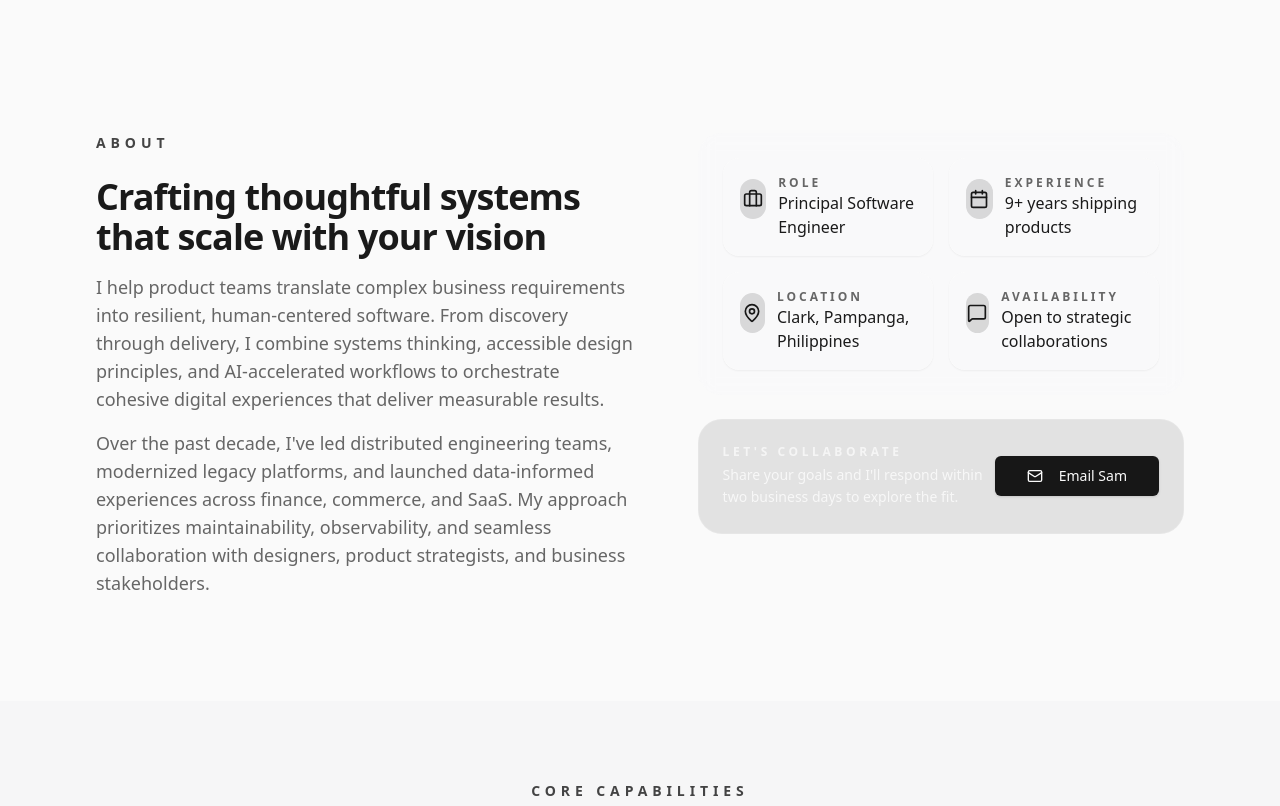
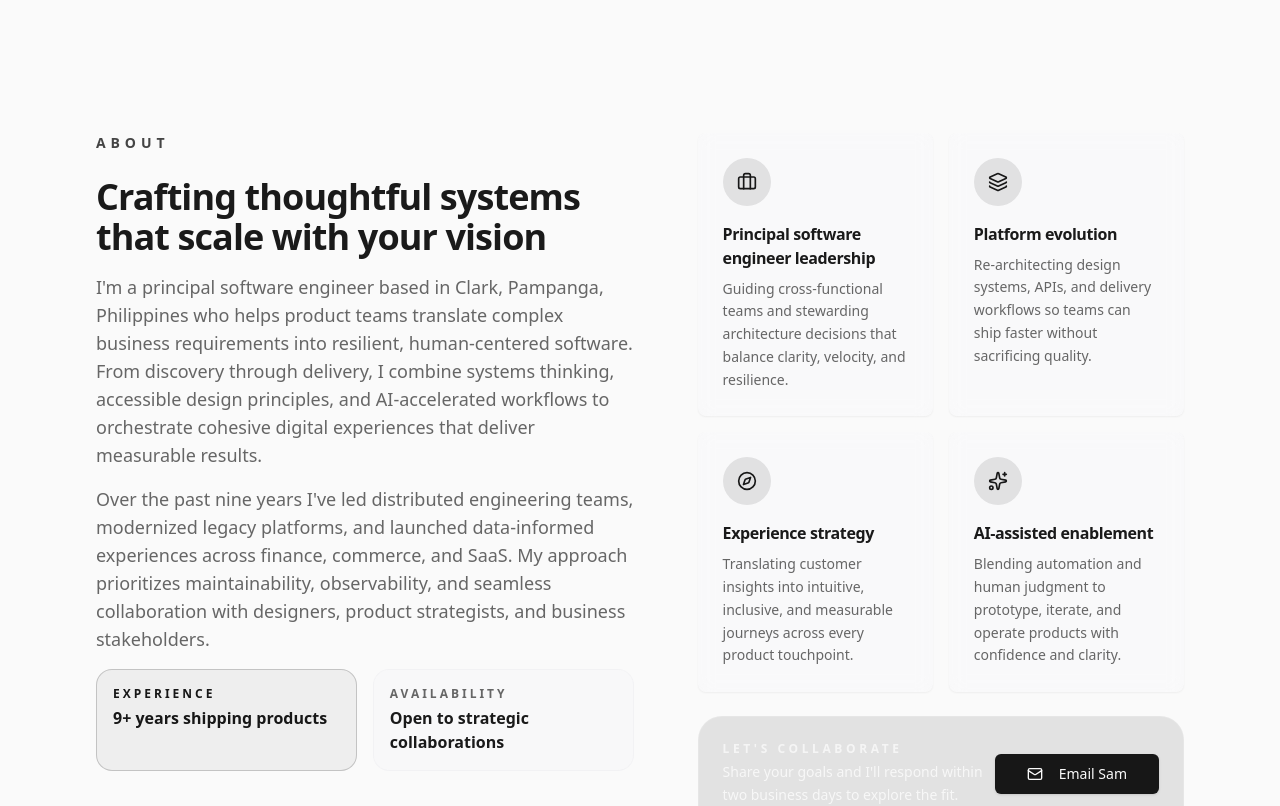
Before and after one commit to Antholem/web-portfolio, a Next.js app: page / in a window 1280 px wide. Shown: the part 700-1506 px from the top of the page. Built offline with nearby package versions, Linux system fonts and the light colour scheme; no server answers.

Commit message:
Refine about highlight cards

```diff
--- a/src/components/about-section.tsx
+++ b/src/components/about-section.tsx
@@ -1,29 +1,34 @@
 import Link from "next/link";
 
-import { Briefcase, Calendar, Mail, MapPin, MessageSquare } from "lucide-react";
+import { Briefcase, Compass, Layers, Mail, Sparkles } from "lucide-react";
 
 import { Button } from "@/components/ui/button";
+import { Card, CardDescription, CardHeader, CardTitle } from "@/components/ui/card";
 
 const highlights = [
   {
-    label: "Role",
-    value: "Principal Software Engineer",
+    title: "Principal software engineer leadership",
+    description:
+      "Guiding cross-functional teams and stewarding architecture decisions that balance clarity, velocity, and resilience.",
     icon: Briefcase,
   },
   {
-    label: "Experience",
-    value: "9+ years shipping products",
-    icon: Calendar,
+    title: "Platform evolution",
+    description:
+      "Re-architecting design systems, APIs, and delivery workflows so teams can ship faster without sacrificing quality.",
+    icon: Layers,
   },
   {
-    label: "Location",
-    value: "Clark, Pampanga, Philippines",
-    icon: MapPin,
+    title: "Experience strategy",
+    description:
+      "Translating customer insights into intuitive, inclusive, and measurable journeys across every product touchpoint.",
+    icon: Compass,
   },
   {
-    label: "Availability",
-    value: "Open to strategic collaborations",
-    icon: MessageSquare,
+    title: "AI-assisted enablement",
+    description:
+      "Blending automation and human judgment to prototype, iterate, and operate products with confidence and clarity.",
+    icon: Sparkles,
   },
 ] as const;
 
@@ -48,44 +53,59 @@ export default function AboutSection() {
                 Crafting thoughtful systems that scale with your vision
               </h2>
               <p className="text-base leading-relaxed text-muted-foreground sm:text-lg">
-                I help product teams translate complex business requirements into
-                resilient, human-centered software. From discovery through
-                delivery, I combine systems thinking, accessible design
-                principles, and AI-accelerated workflows to orchestrate cohesive
-                digital experiences that deliver measurable results.
+                I&apos;m a principal software engineer based in Clark, Pampanga,
+                Philippines who helps product teams translate complex business
+                requirements into resilient, human-centered software. From
+                discovery through delivery, I combine systems thinking,
+                accessible design principles, and AI-accelerated workflows to
+                orchestrate cohesive digital experiences that deliver measurable
+                results.
               </p>
               <p className="text-base leading-relaxed text-muted-foreground sm:text-lg">
-                Over the past decade, I&apos;ve led distributed engineering teams,
-                modernized legacy platforms, and launched data-informed
+                Over the past nine years I&apos;ve led distributed engineering
+                teams, modernized legacy platforms, and launched data-informed
                 experiences across finance, commerce, and SaaS. My approach
                 prioritizes maintainability, observability, and seamless
                 collaboration with designers, product strategists, and business
                 stakeholders.
               </p>
+              <dl className="grid gap-4 sm:grid-cols-2">
+                <div className="rounded-2xl border border-primary/20 bg-primary/5 p-4 text-sm text-primary">
+                  <dt className="text-xs font-semibold uppercase tracking-[0.25em]">
+                    Experience
+                  </dt>
+                  <dd className="mt-1 text-base font-semibold text-primary">
+                    9+ years shipping products
+                  </dd>
+                </div>
+                <div className="rounded-2xl border border-muted/40 bg-muted/10 p-4 text-sm text-muted-foreground">
+                  <dt className="text-xs font-semibold uppercase tracking-[0.25em]">
+                    Availability
+                  </dt>
+                  <dd className="mt-1 text-base font-semibold text-foreground">
+                    Open to strategic collaborations
+                  </dd>
+                </div>
+              </dl>
             </div>
           </div>
           <div className="flex flex-col gap-6">
-            <div className="rounded-3xl border border-white/10 bg-muted/5 p-6 backdrop-blur">
-              <dl className="grid gap-4 sm:grid-cols-2">
-                {highlights.map((item) => (
-                  <div
-                    key={item.label}
-                    className="flex items-start gap-3 rounded-2xl border border-transparent bg-background/80 p-4 shadow-sm transition hover:border-primary/40 hover:shadow-lg"
-                  >
-                    <span className="mt-1 flex h-10 w-10 items-center justify-center rounded-full bg-primary/15 text-primary">
+            <div className="grid gap-4 sm:grid-cols-2">
+              {highlights.map((item) => (
+                <Card key={item.title} className="h-full border-white/10 bg-muted/5 backdrop-blur">
+                  <CardHeader className="space-y-4">
+                    <span className="inline-flex h-12 w-12 items-center justify-center rounded-full bg-primary/10 text-primary">
                       <item.icon className="h-5 w-5" aria-hidden />
                     </span>
-                    <div>
-                      <dt className="text-xs font-semibold uppercase tracking-[0.25em] text-muted-foreground">
-                        {item.label}
-                      </dt>
-                      <dd className="text-sm font-medium text-foreground sm:text-base">
-                        {item.value}
-                      </dd>
+                    <div className="space-y-2">
+                      <CardTitle className="text-base text-foreground">{item.title}</CardTitle>
+                      <CardDescription className="text-sm leading-relaxed text-muted-foreground">
+                        {item.description}
+                      </CardDescription>
                     </div>
-                  </div>
-                ))}
-              </dl>
+                  </CardHeader>
+                </Card>
+              ))}
             </div>
             <div className="flex flex-col gap-3 rounded-3xl border border-white/10 bg-primary/10 p-6 text-sm leading-relaxed text-primary-foreground sm:flex-row sm:items-center sm:justify-between">
               <div className="space-y-1 text-primary-foreground/90">
```
